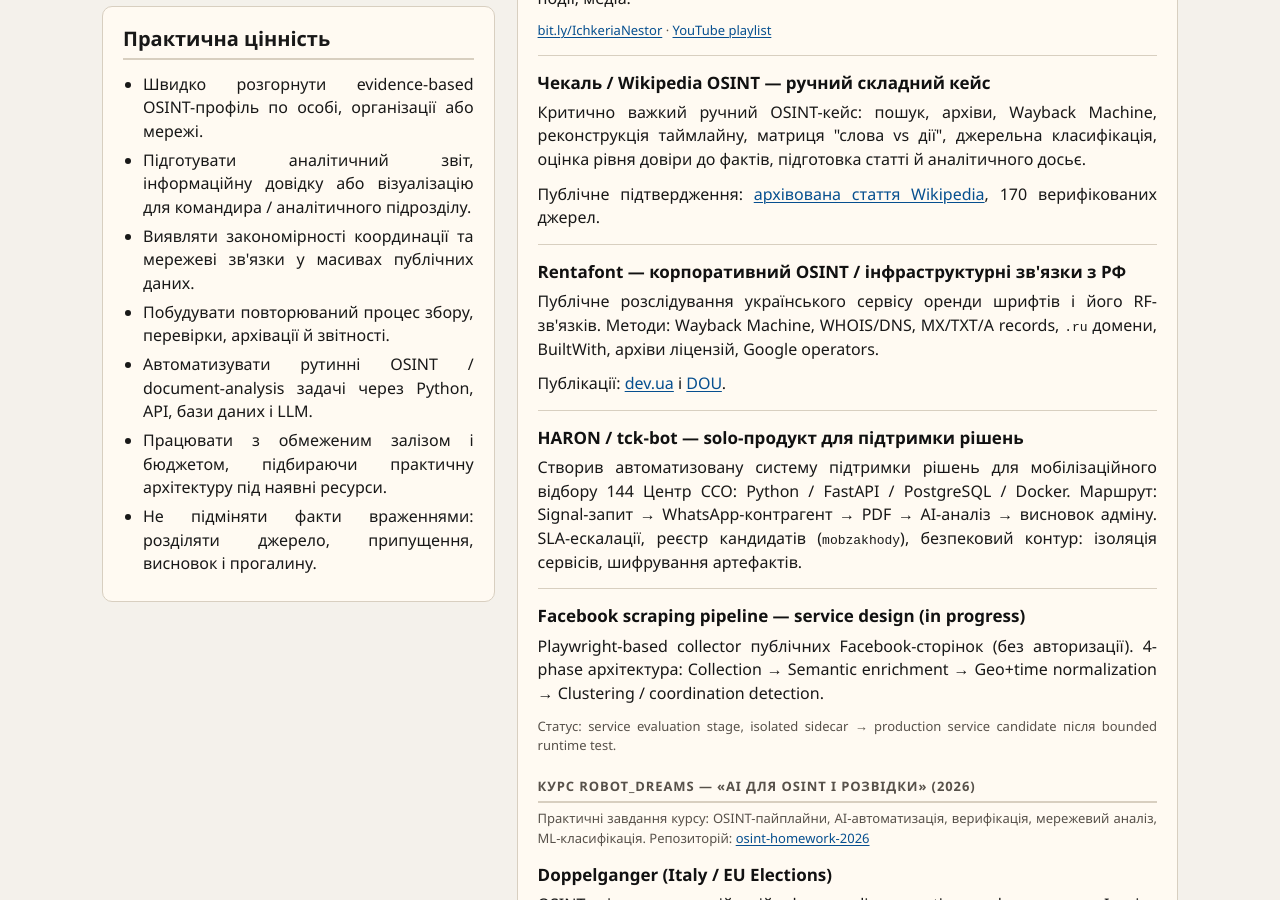
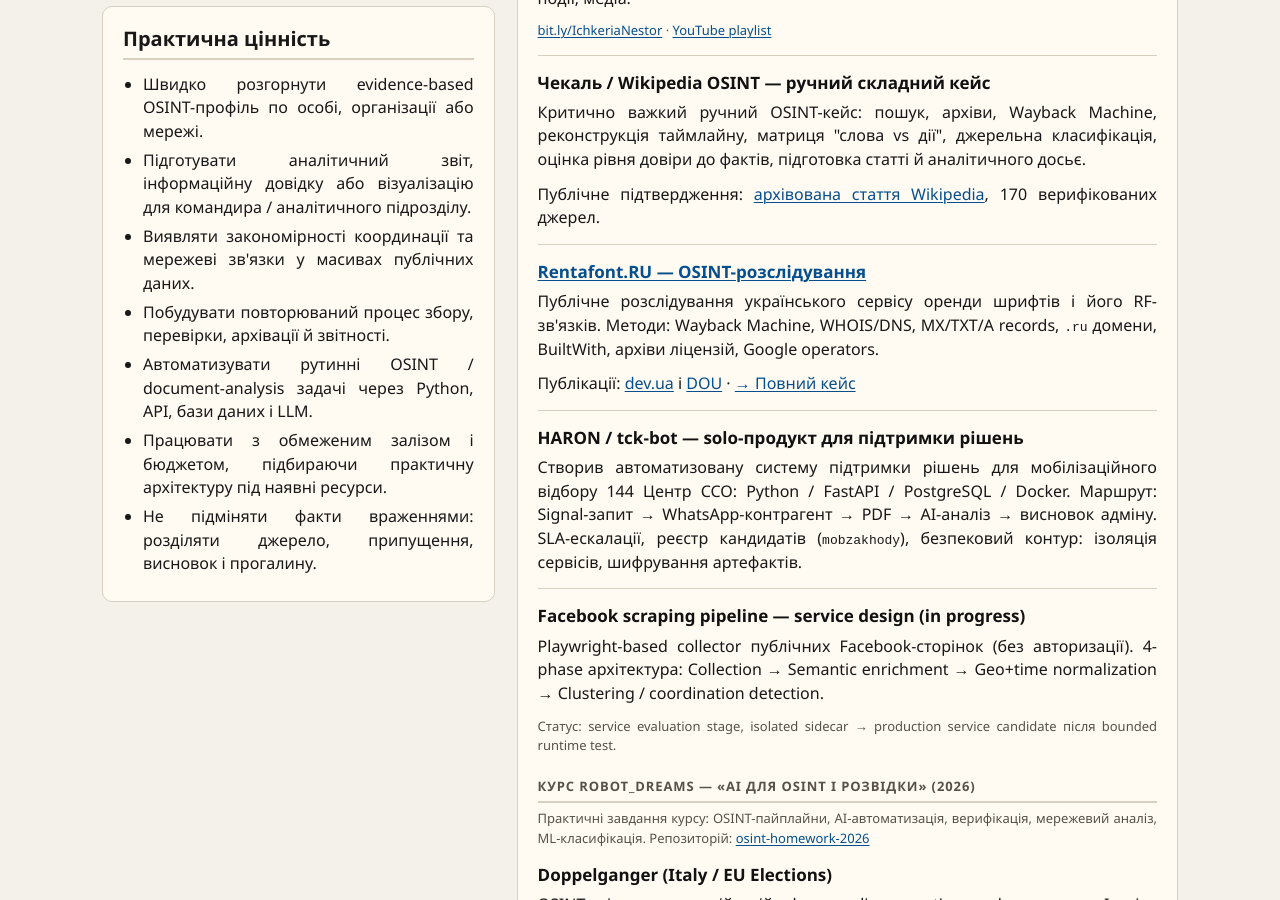
Before and after one commit to NestorVolya/nestorvolya.github.io, a Jekyll site: the page cv-gur.html, which Jekyll copies as it is, in a window 1280 px wide and 900 px high, scrolled down 1914 px. Built offline with Jekyll 4.4.1, drawn with Linux system fonts in a browser that asks for light colours.

Commit message:
link Rentafont case study from cv-sso and cv-gur
- status-box Rentafont → nestorvolya.github.io/cases/rentafont_ru/
- case-title updated to "Rentafont.RU — OSINT-розслідування" (linked)
- Публікації block: added "→ Повний кейс" link

Co-Authored-By: Claude Sonnet 4.6 <noreply@anthropic.com>

```diff
--- a/cv-gur.html
+++ b/cv-gur.html
@@ -409,7 +409,7 @@
         <div class="status-box">
           <span class="label">Кейси</span>
           <a href="https://gist.github.com/NestorVolya/7997de7361e244ab9f1a1f9a3f818e9c">Braschi (звіт)</a> ·
-          <a href="https://dev.ua/blogs/posts/vidmovliaiutsia-vid-spivpratsi-rf-blog">Rentafont</a> ·
+          <a href="https://nestorvolya.github.io/cases/rentafont_ru/">Rentafont</a> ·
           <a href="https://web.archive.org/web/20260129202211/https://uk.wikipedia.org/wiki/Чекаль_Олексій_Георгійович">Chekal</a>
         </div>
         <div class="status-box">
@@ -501,9 +501,9 @@
           </div>
 
           <div class="case">
-            <div class="case-title">Rentafont — корпоративний OSINT / інфраструктурні зв'язки з РФ</div>
+            <div class="case-title"><a href="https://nestorvolya.github.io/cases/rentafont_ru/">Rentafont.RU — OSINT-розслідування</a></div>
             <p>Публічне розслідування українського сервісу оренди шрифтів і його RF-зв'язків. Методи: Wayback Machine, WHOIS/DNS, MX/TXT/A records, <code>.ru</code> домени, BuiltWith, архіви ліцензій, Google operators.</p>
-            <p>Публікації: <a href="https://dev.ua/blogs/posts/vidmovliaiutsia-vid-spivpratsi-rf-blog">dev.ua</a> і <a href="https://dou.ua/forums/topic/47877/">DOU</a>.</p>
+            <p>Публікації: <a href="https://dev.ua/blogs/posts/vidmovliaiutsia-vid-spivpratsi-rf-blog">dev.ua</a> і <a href="https://dou.ua/forums/topic/47877/">DOU</a> · <a href="https://nestorvolya.github.io/cases/rentafont_ru/">→ Повний кейс</a></p>
           </div>
 
           <div class="case">
--- a/cv-sso.html
+++ b/cv-sso.html
@@ -414,7 +414,7 @@
         </div>
         <div class="status-box">
           <span class="label">Кейси</span>
-          <a href="https://dev.ua/blogs/posts/vidmovliaiutsia-vid-spivpratsi-rf-blog">Rentafont</a> ·
+          <a href="https://nestorvolya.github.io/cases/rentafont_ru/">Rentafont</a> ·
           <a href="https://infovarta.notion.site/_-308d7fb5fd9a80198f40ee491df41d18">Braschi</a> ·
           <a href="https://web.archive.org/web/20260129202211/https://uk.wikipedia.org/wiki/Чекаль_Олексій_Георгійович">Chekal</a>
         </div>
@@ -512,9 +512,9 @@
           </div>
 
           <div class="case">
-            <div class="case-title">Rentafont — корпоративний OSINT / інфраструктурні зв'язки з РФ</div>
+            <div class="case-title"><a href="https://nestorvolya.github.io/cases/rentafont_ru/">Rentafont.RU — OSINT-розслідування</a></div>
             <p>Публічне розслідування українського сервісу оренди шрифтів і його RF-зв'язків. Методи: Wayback Machine, WHOIS/DNS, MX/TXT/A records, <code>.ru</code> домени, BuiltWith, архіви ліцензій, Google operators.</p>
-            <p>Публікації: <a href="https://dev.ua/blogs/posts/vidmovliaiutsia-vid-spivpratsi-rf-blog">dev.ua</a> і <a href="https://dou.ua/forums/topic/47877/">DOU</a>.</p>
+            <p>Публікації: <a href="https://dev.ua/blogs/posts/vidmovliaiutsia-vid-spivpratsi-rf-blog">dev.ua</a> і <a href="https://dou.ua/forums/topic/47877/">DOU</a> · <a href="https://nestorvolya.github.io/cases/rentafont_ru/">→ Повний кейс</a></p>
           </div>
 
           <div class="case">
```
